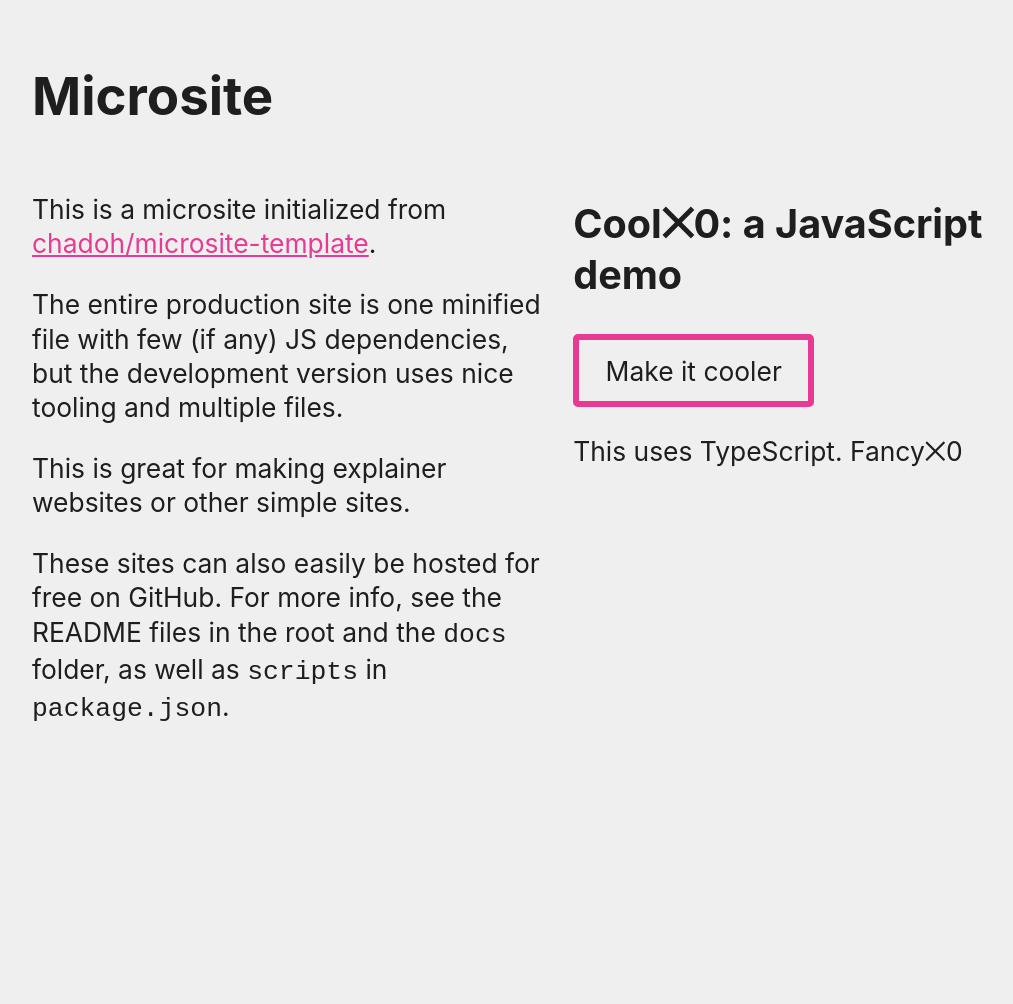
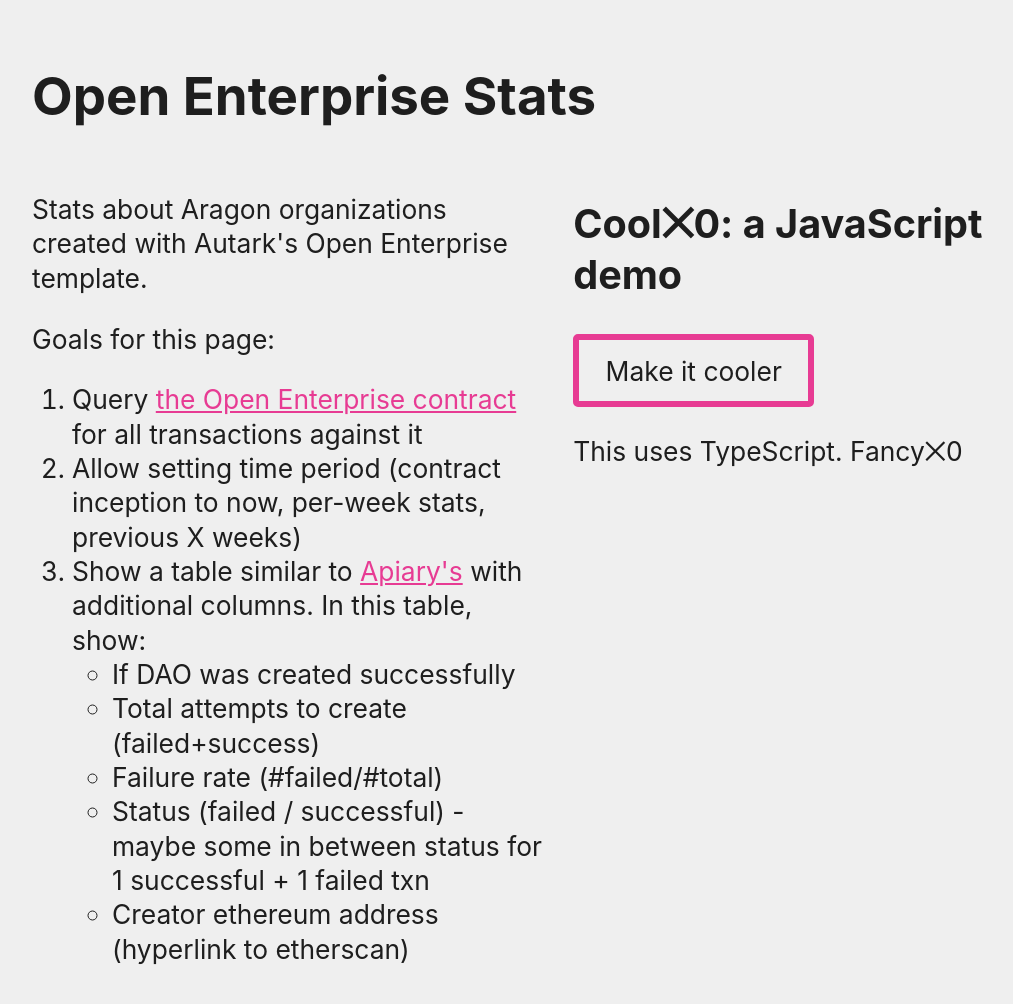
Before and after one commit to AutarkLabs/open-enterprise-stats, a website built with Parcel: page src/index.html in a window 1280 px wide. Shown: the whole page, without its empty margins (80-1093 px from the left). Before the commit the page ends 800 px from the top, so only its background shows below. Built offline with nearby package versions, Linux system fonts and the light colour scheme.

Commit message:
Remove "microsite" stuff; add basic OE Stats info

```diff
--- a/src/explanation.html
+++ b/src/explanation.html
@@ -1,15 +1,20 @@
 <p>
-  This is a microsite initialized from
-  <a href="https://github.com/chadoh/microsite-template">chadoh/microsite-template</a>.
+  Stats about Aragon organizations created with Autark's Open Enterprise template.
 </p>
 <p>
-  The entire production site is one minified file with few (if any)
-  JS dependencies, but the development version uses nice tooling and
-  multiple files.
+  Goals for this page:
 </p>
-<p>This is great for making explainer websites or other simple sites.</p>
-<p>
-  These sites can also easily be hosted for free on GitHub. For more
-  info, see the README files in the root and the <code>docs</code>
-  folder, as well as <code>scripts</code> in <code>package.json</code>.
-</p>
+<ol>
+  <li>Query <a href="https://etherscan.io/address/0xc54c5db63ab0e79fbb9555373b969093deb17859">the Open Enterprise contract</a> for all transactions against it</li>
+  <li>Allow setting time period (contract inception to now, per-week stats, previous X weeks)</li>
+  <li>
+    Show a table similar to <a href="https://apiary.1hive.org/orgs">Apiary's</a> with additional columns. In this table, show:
+    <ul>
+      <li>If DAO was created successfully</li>
+      <li>Total attempts to create (failed+success)</li>
+      <li>Failure rate (#failed/#total)</li>
+      <li>Status (failed / successful) - maybe some in between status for 1 successful + 1 failed txn</li>
+      <li>Creator ethereum address (hyperlink to etherscan)</li>
+    </ul>
+  </li>
+</ol>
--- a/src/index.html
+++ b/src/index.html
@@ -3,21 +3,20 @@
 <head>
   <meta charset="UTF-8">
   <meta name="viewport" content="width=device-width, initial-scale=1.0">
-  <title>Microsite</title>
+  <title>Open Enterprise Stats</title>
   <link rel="stylesheet" href="global.scss">
   <!-- <link rel="icon" href="favicon.png" type="image/png" /> -->
-  <meta property="og:title" content="Microsite">
-  <meta property="og:description" content="A microsite about something">
+  <meta property="og:title" content="Open Enterprise Stats">
+  <meta property="og:description" content="Stats about Aragon organizations created with Autark's Open Enterprise template">
   <!-- <meta property="og:image" content=""> -->
   <!-- <meta property="og:url" content="https://example.com/"> -->
   <!-- <meta name="twitter:card" content="summary_large_image"> -->
 </head>
 <body>
   <main>
-    <h1>Microsite</h1>
+    <h1>Open Enterprise Stats</h1>
     <div class="columns">
       <div>
-        <!-- you can use posthtml to separate page into multiple files -->
         <include src="explanation.html"></include>
       </div>
 
```
Also changed, not shown: docs/index.html (+5 -5 lines), README.md.
